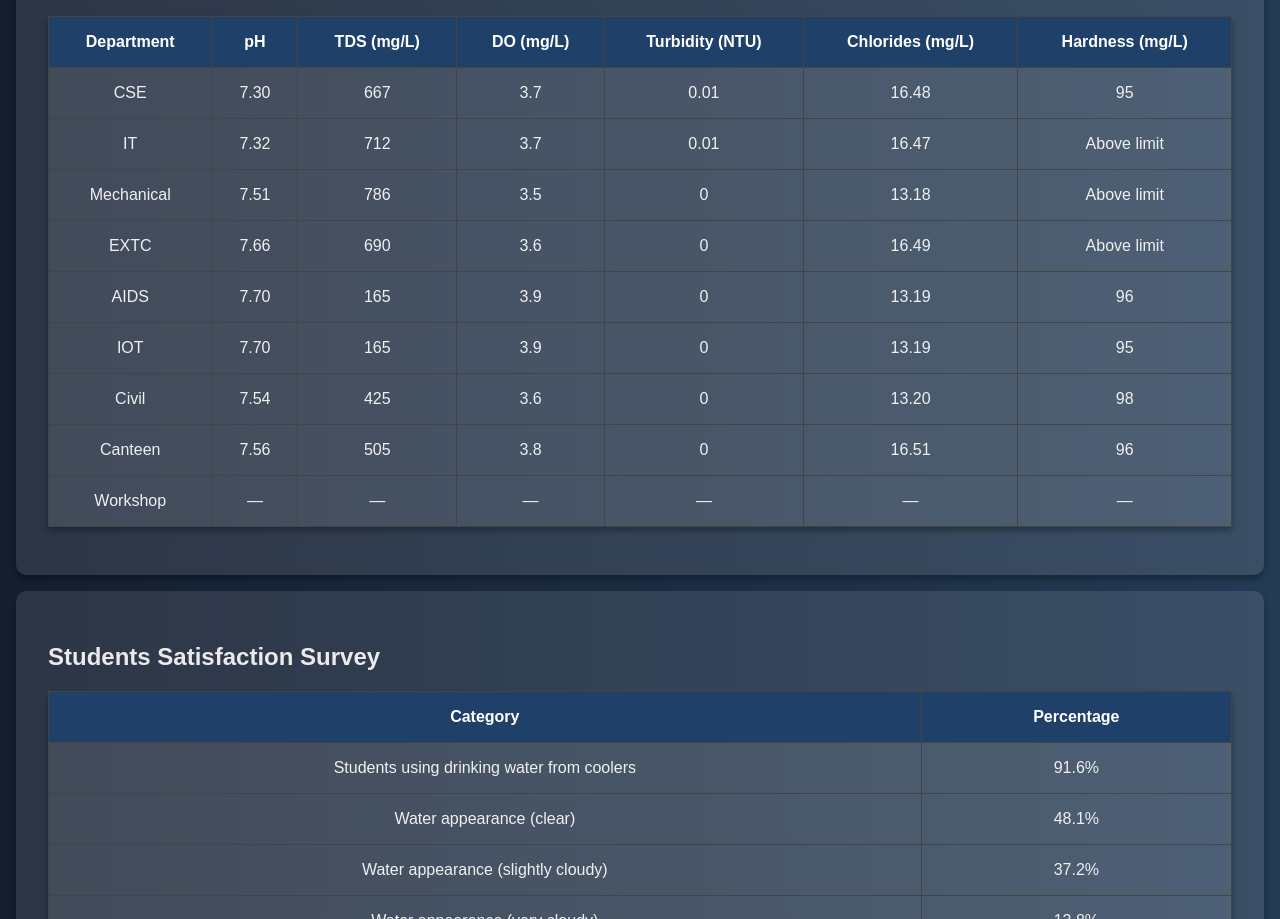
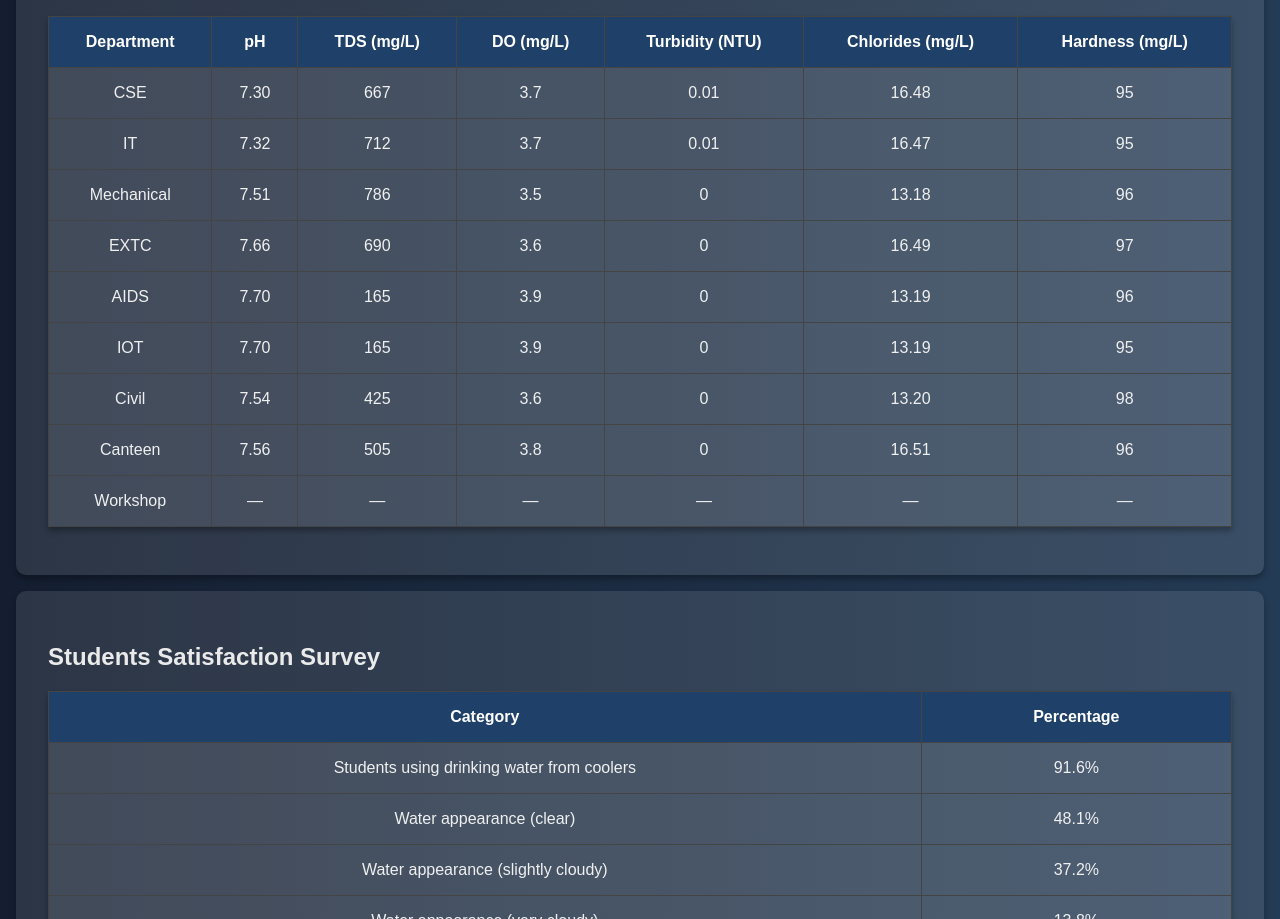
Before and after one commit to arg45-123/Drinking-water-survey-report, a plain HTML site: page index.html in a window 1280 px wide. Shown: the part 946-1865 px from the top of the page. Drawn offline with Linux system fonts and the light colour scheme.

Commit message:
Update index.html

```diff
--- a/index.html
+++ b/index.html
@@ -203,7 +203,7 @@
                     <td>3.7</td>
                     <td>0.01</td>
                     <td>16.47</td>
-                    <td>Above limit</td>
+                    <td>95</td>
                 </tr>
                 <tr>
                     <td>Mechanical</td>
@@ -212,7 +212,7 @@
                     <td>3.5</td>
                     <td>0</td>
                     <td>13.18</td>
-                    <td>Above limit</td>
+                    <td>96</td>
                 </tr>
                 <tr>
                     <td>EXTC</td>
@@ -221,7 +221,7 @@
                     <td>3.6</td>
                     <td>0</td>
                     <td>16.49</td>
-                    <td>Above limit</td>
+                    <td>97</td>
                 </tr>
                 <tr>
                     <td>AIDS</td>
```
